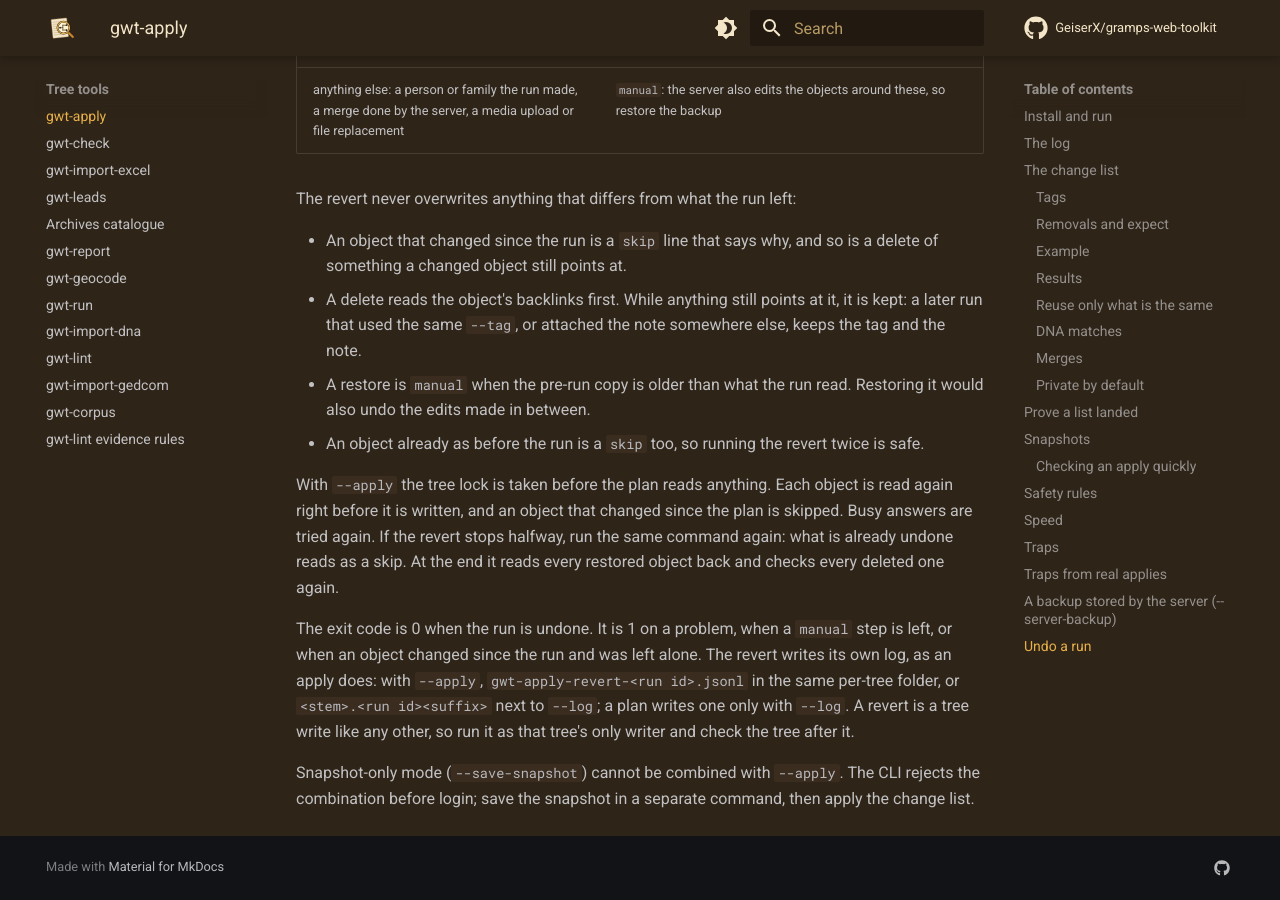
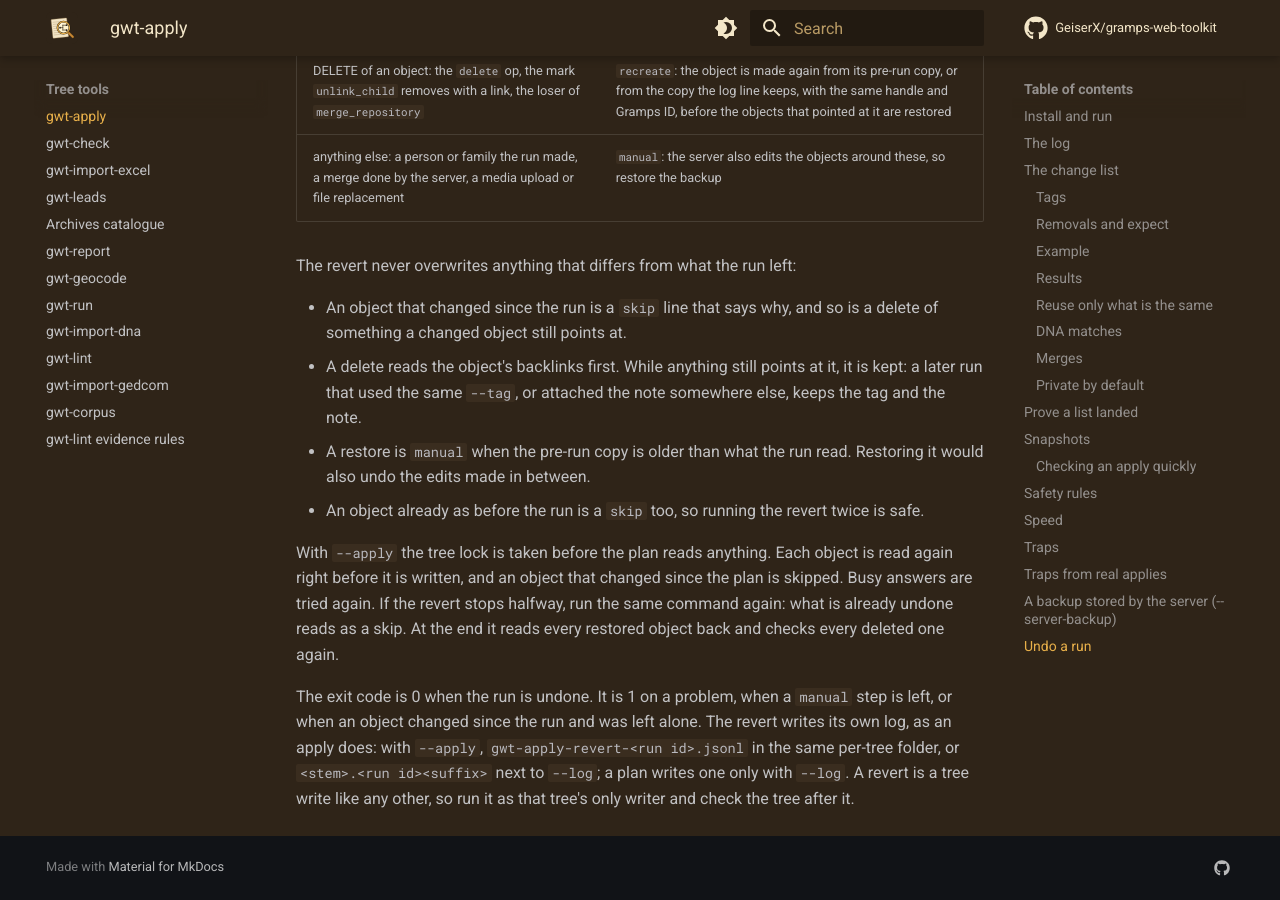
Before and after one commit to GeiserX/gramps-web-toolkit, an MkDocs documentation site: the page built from docs/apply.md, in a window 1280 px wide and 900 px high, scrolled down 35093 px. Built offline with MkDocs 1.6.1 and Material for MkDocs 9.7.7, drawn with Linux system fonts in a browser that asks for light colours; comment, search, counter and statistics services are not loaded; some of the changed text lies outside the part shown.

Commit message:
docs(apply): explain the --apply --save-snapshot refusal under Snapshots
The sentence sat at the end of the revert section. Add the user-visible
exit-code change to the changelog.

```diff
--- a/docs/apply.md
+++ b/docs/apply.md
@@ -455,5 +457,3 @@
 With `--apply` the tree lock is taken before the plan reads anything. Each object is read again right before it is written, and an object that changed since the plan is skipped. Busy answers are tried again. If the revert stops halfway, run the same command again: what is already undone reads as a skip. At the end it reads every restored object back and checks every deleted one again.
 
 The exit code is 0 when the run is undone. It is 1 on a problem, when a `manual` step is left, or when an object changed since the run and was left alone. The revert writes its own log, as an apply does: with `--apply`, `gwt-apply-revert-<run id>.jsonl` in the same per-tree folder, or `<stem>.<run id><suffix>` next to `--log`; a plan writes one only with `--log`. A revert is a tree write like any other, so run it as that tree's only writer and check the tree after it.
-
-Snapshot-only mode (`--save-snapshot`) cannot be combined with `--apply`. The CLI rejects the combination before login; save the snapshot in a separate command, then apply the change list.
```
Also changed, not shown: other parts of docs/apply.md (+2 -0 lines), CHANGELOG.md (+4 -0 lines).
